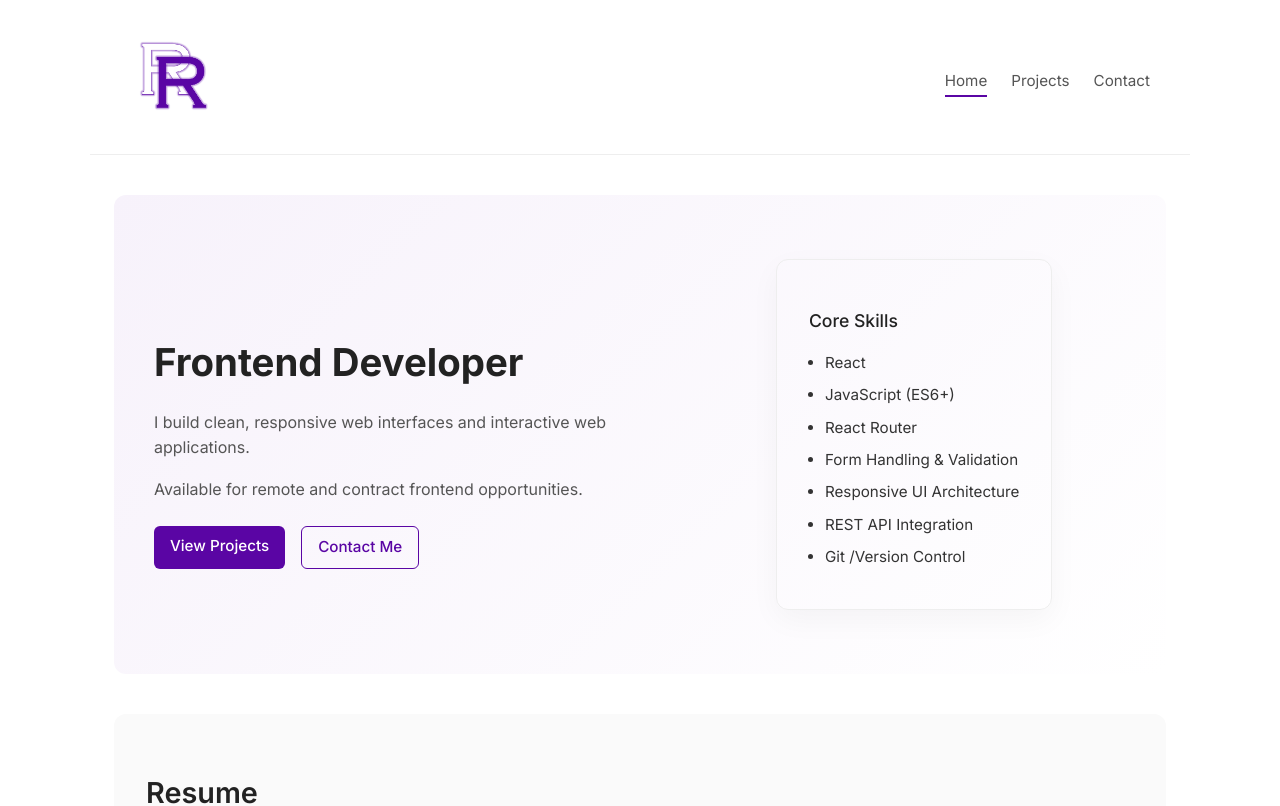
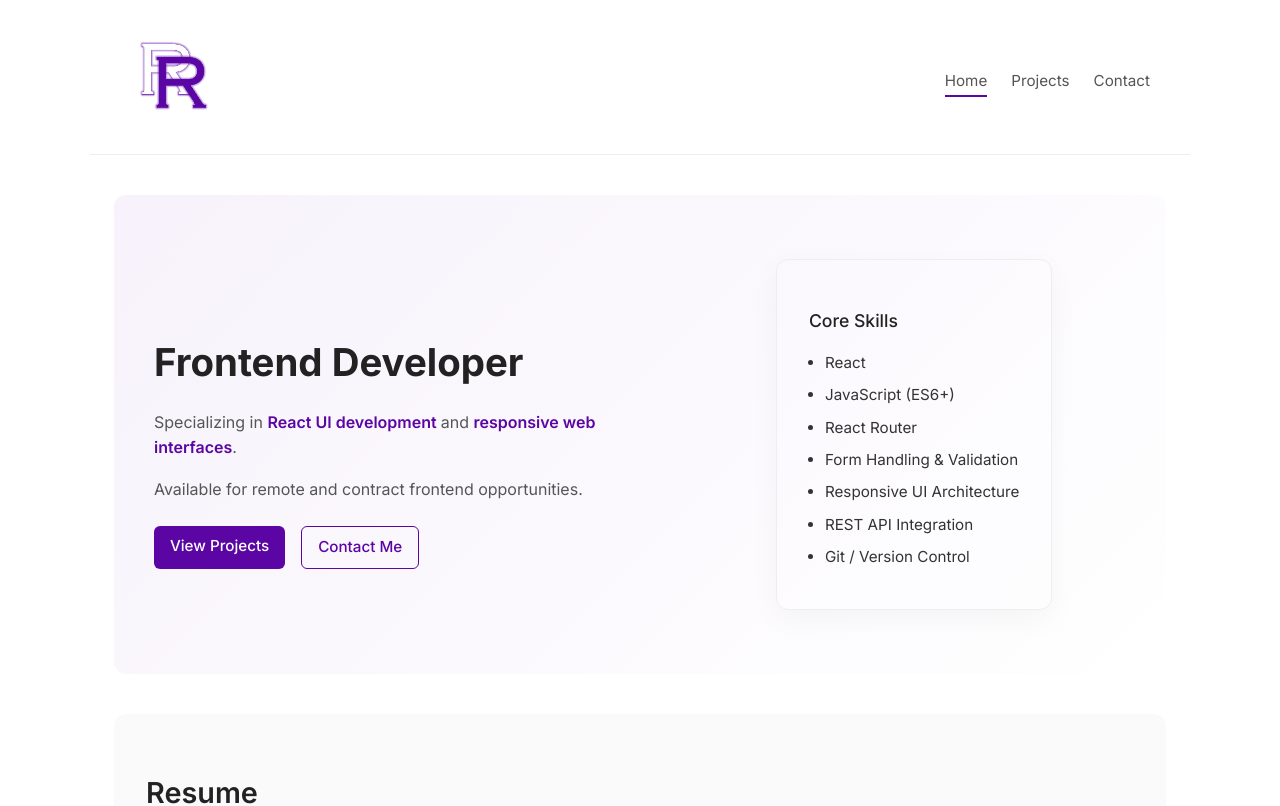
Before and after one commit to radhikaudacity/porfolio, a React (Vite) app: page / in a window 1280 px wide. Shown: the top 806 px of the page. Built offline with nearby package versions, Linux system fonts and the light colour scheme.

Commit message:
feat: Update hero message

```diff
--- a/src/index.css
+++ b/src/index.css
@@ -167,8 +167,9 @@ section {
   align-items: center;
 }
 
-.hero h1 span {
+.hero p span {
   color: var(--primary);
+  font-weight: 600;
 }
 
 .hero-actions {
--- a/src/pages/Home.jsx
+++ b/src/pages/Home.jsx
@@ -9,8 +9,8 @@ const Home = () => {
           <h1>Frontend Developer</h1>
 
           <p>
-            I build clean, responsive web interfaces and interactive web
-            applications.
+            Specializing in <span>React UI development </span>and{' '}
+            <span>responsive web interfaces</span>.
           </p>
           <p>Available for remote and contract frontend opportunities.</p>
           <div className='hero-actions'>
@@ -33,7 +33,7 @@ const Home = () => {
               <li>Form Handling & Validation</li>
               <li>Responsive UI Architecture</li>
               <li>REST API Integration</li>
-              <li>Git /Version Control</li>
+              <li>Git / Version Control</li>
             </ul>
           </div>
         </div>
```
